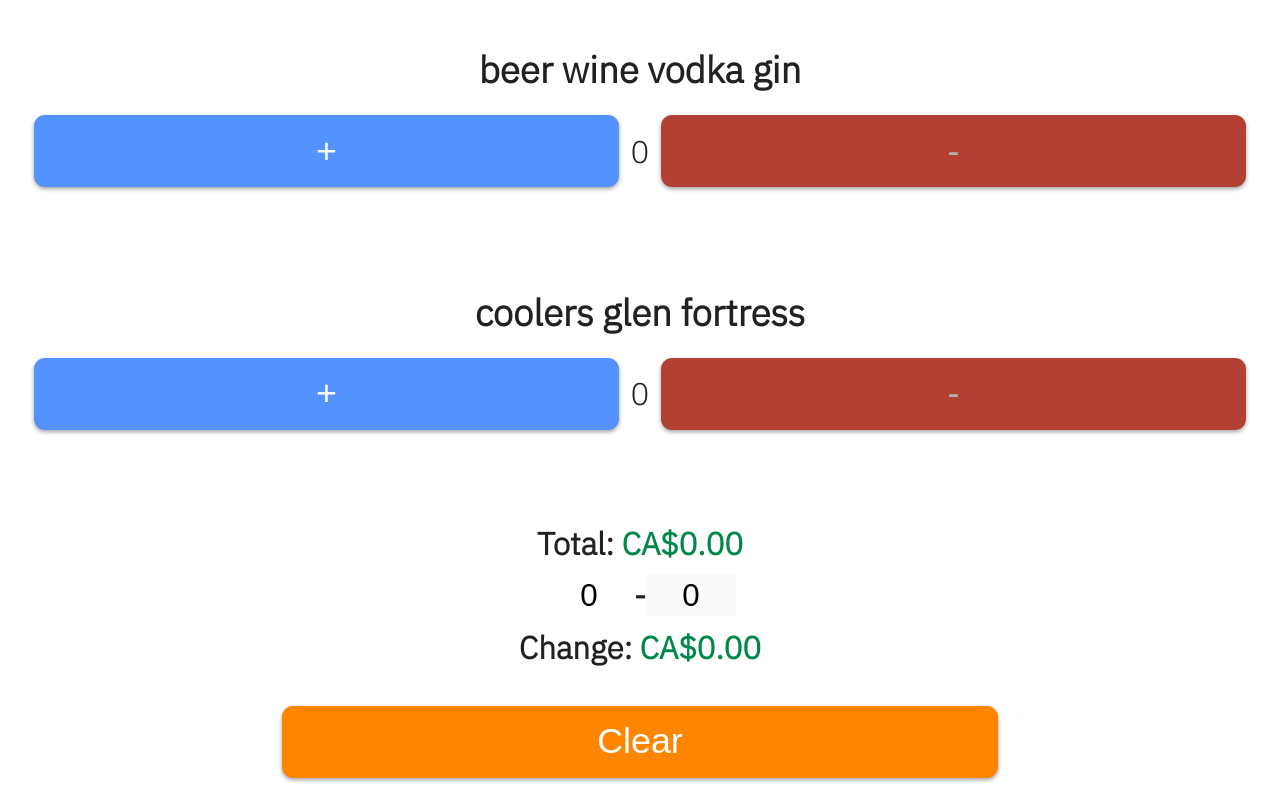
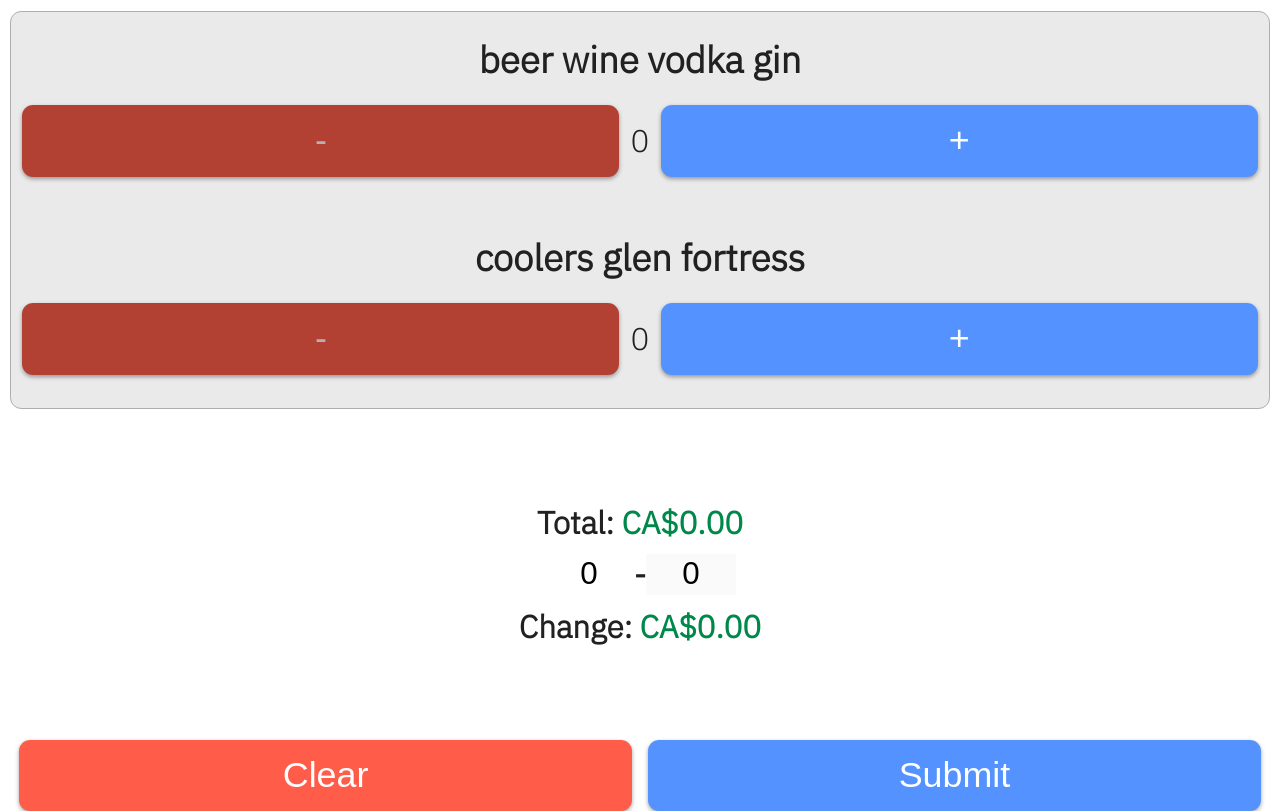
Before and after one commit to therockhopper/bartender, an Angular app: page / in a window 1280 px wide. Built offline with nearby package versions, Linux system fonts and the light colour scheme.

Commit message:
add submit

```diff
--- a/src/app/app.component.html
+++ b/src/app/app.component.html
@@ -3,17 +3,17 @@
     <div class="domestic">
       <h3>beer wine vodka gin</h3>
       <div class="buttons">
+        <button class="btn-red" (click)="calculateTotal('domestic', -1)" [disabled]="numberOfDomestic < 1">-</button>
+        {{ numberOfDomestic }}
         <button class="btn-blue" (click)="calculateTotal('domestic', 1)">+</button>
-        {{ numberOfDomestic }}
-        <button class="btn-red" (click)="calculateTotal('domestic', -1)" [disabled]="numberOfDomestic < 1">-</button>
       </div>
     </div>
     <div class="import">
       <h3>coolers glen fortress</h3>
       <div class="buttons">
+        <button class="btn-red" (click)="calculateTotal('import', -1)" [disabled]="numberOfImport < 1">-</button>
+        {{ numberOfImport }}
         <button class="btn-blue" (click)="calculateTotal('import', 1)">+</button>
-        {{ numberOfImport }}
-        <button class="btn-red" (click)="calculateTotal('import', -1)" [disabled]="numberOfImport < 1">-</button>
       </div>
     </div>
   </div>
@@ -27,6 +27,7 @@
     <h4> Change: <span>{{ commonBillRemainder | currency:'CAD':true }}</span></h4>
   </div>
   <div class="footer">
-    <button class="btn-orange" (click)="clear()">Clear</button>
+    <button class="btn-red" (click)="clear()">Clear</button>
+    <button class="btn-blue" (click)="clear()">Submit</button>
   </div>
 </div>
--- a/src/app/app.component.scss
+++ b/src/app/app.component.scss
@@ -7,19 +7,22 @@
   justify-content: space-between;
   align-items: center;
   height: 100%;
-  margin: 0 1rem;
+  margin: .5rem;
 
   .main {
     display: flex;
     width: 100%;
     flex-direction: column;
+    border: 1px solid #aeaeae;
+    border-radius: .5rem;
+    background-color: color("gray", 1);
 
     & > div {
       display: flex;
       flex-direction: column;
       align-items: center;
       width: 100%;
-      margin: 2rem 0;
+      margin: 1rem 0;
 
       h3 {
         text-align: center;
@@ -68,7 +71,10 @@
   .footer {
     display: flex;
     width: 100%;
-    margin-bottom: 1rem;
     justify-content: space-around;
+
+    button {
+      margin: 0 .35rem;
+    }
   }
 }
```
